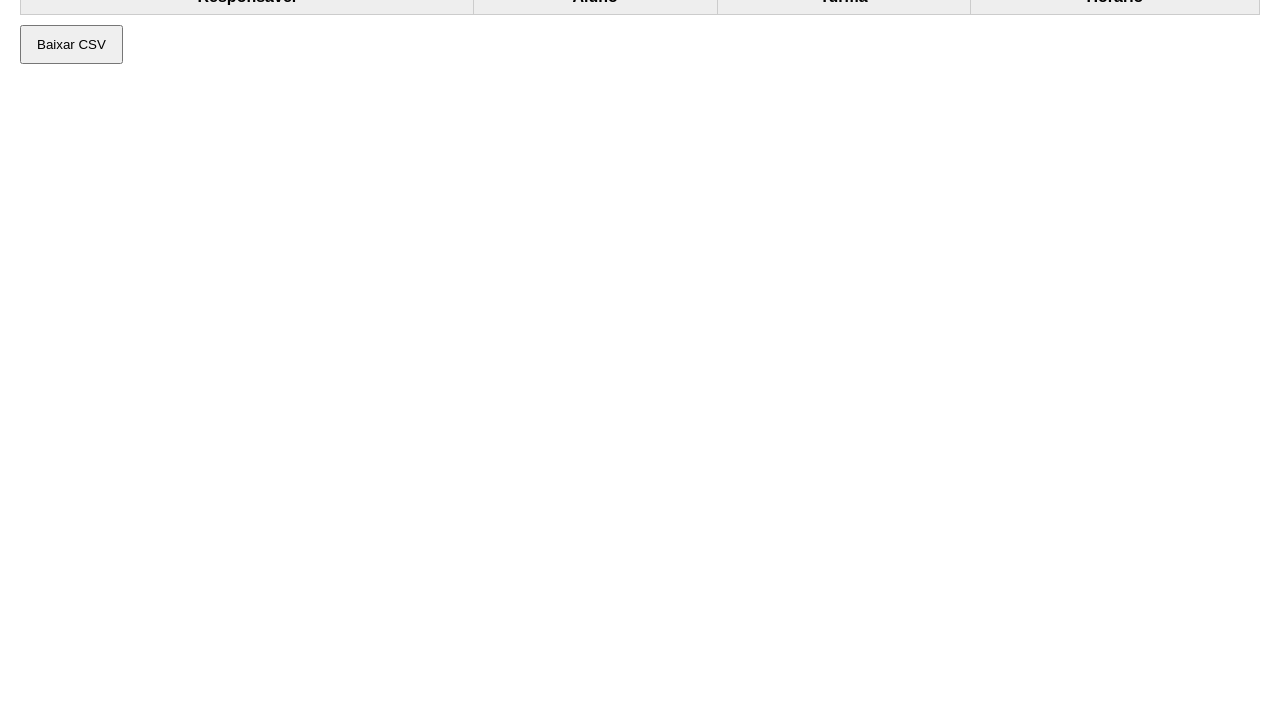
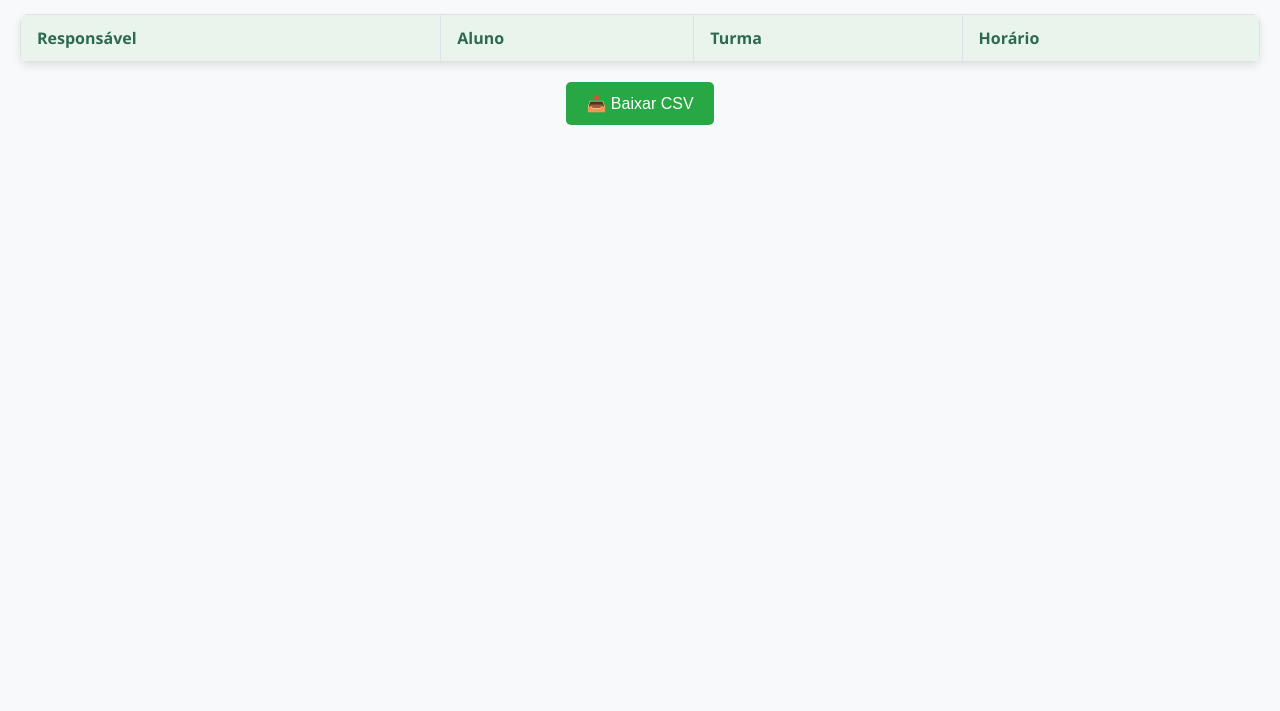
Before and after one commit to centro-america/painel-agendamentos, a plain HTML site: page index.html in a window 1280 px wide. Shown: the part 89-800 px from the top of the page. Drawn offline with Linux system fonts and the light colour scheme; no server answers.

Commit message:
index.html

```diff
--- a/index.html
+++ b/index.html
@@ -4,15 +4,94 @@
   <meta charset="UTF-8" />
   <title>Painel de Agendamentos</title>
   <style>
-    body { font-family: Arial; margin: 20px; }
-    table { border-collapse: collapse; width: 100%; }
-    th, td { border: 1px solid #ccc; padding: 8px; }
-    th { background-color: #eee; }
-    button { margin-top: 10px; padding: 10px 15px; }
+    :root {
+      --verde: #28a745;
+      --verde-escuro: #218838;
+      --cinza-claro: #f8f9fa;
+      --cinza-borda: #dee2e6;
+      --fonte: "Segoe UI", Tahoma, Geneva, Verdana, sans-serif;
+    }
+
+    body {
+      font-family: var(--fonte);
+      margin: 0;
+      padding: 20px;
+      background-color: var(--cinza-claro);
+      color: #333;
+    }
+
+    h2 {
+      text-align: center;
+      color: var(--verde);
+      margin-bottom: 30px;
+    }
+
+    table {
+      border-collapse: collapse;
+      width: 100%;
+      background: white;
+      border-radius: 8px;
+      overflow: hidden;
+      box-shadow: 0 4px 8px rgba(0, 0, 0, 0.1);
+    }
+
+    th, td {
+      border: 1px solid var(--cinza-borda);
+      padding: 12px 16px;
+      text-align: left;
+    }
+
+    th {
+      background-color: #e9f5ec;
+      color: #2d6a4f;
+      font-weight: bold;
+    }
+
+    td {
+      background-color: #fff;
+    }
+
+    button {
+      background-color: var(--verde);
+      color: white;
+      padding: 12px 20px;
+      border: none;
+      border-radius: 5px;
+      font-size: 16px;
+      cursor: pointer;
+      display: block;
+      margin: 20px auto;
+      transition: background-color 0.3s;
+    }
+
+    button:hover {
+      background-color: var(--verde-escuro);
+    }
+
+    @media (max-width: 600px) {
+      table, thead, tbody, th, td, tr {
+        display: block;
+      }
+      tr {
+        margin-bottom: 15px;
+      }
+      td, th {
+        padding: 10px;
+        text-align: right;
+        position: relative;
+      }
+      td::before, th::before {
+        content: attr(data-label);
+        position: absolute;
+        left: 15px;
+        text-align: left;
+        font-weight: bold;
+      }
+    }
   </style>
 </head>
 <body>
-  <h2>Agendamentos</h2>
+  <h2>Painel de Agendamentos</h2>
   <table id="tabela-agendamentos">
     <thead>
       <tr>
@@ -24,7 +103,7 @@
     </thead>
     <tbody></tbody>
   </table>
-  <button id="btn-download">Baixar CSV</button>
+  <button id="btn-download">📥 Baixar CSV</button>
 
   <script type="module">
     import { initializeApp } from "https://www.gstatic.com/firebasejs/11.8.1/firebase-app.js";
@@ -52,7 +131,7 @@
         const data = doc.data();
         const tr = document.createElement("tr");
         tr.innerHTML = `
-          <td>${data.nome}</td> <!-- 'nome' no Firebase é o responsável -->
+          <td>${data.nome}</td>
           <td>${data.aluno}</td>
           <td>${data.turma}</td>
           <td>${data.horario}</td>
@@ -79,7 +158,7 @@
       });
 
       const csvContent = rows.map(e => e.join(";")).join("\n");
-      const utf8BOM = '\uFEFF'; // Corrige os acentos no Excel
+      const utf8BOM = '\uFEFF';
       const blob = new Blob([utf8BOM + csvContent], { type: 'text/csv;charset=utf-8;' });
       const url = URL.createObjectURL(blob);
       const a = document.createElement('a');
```
